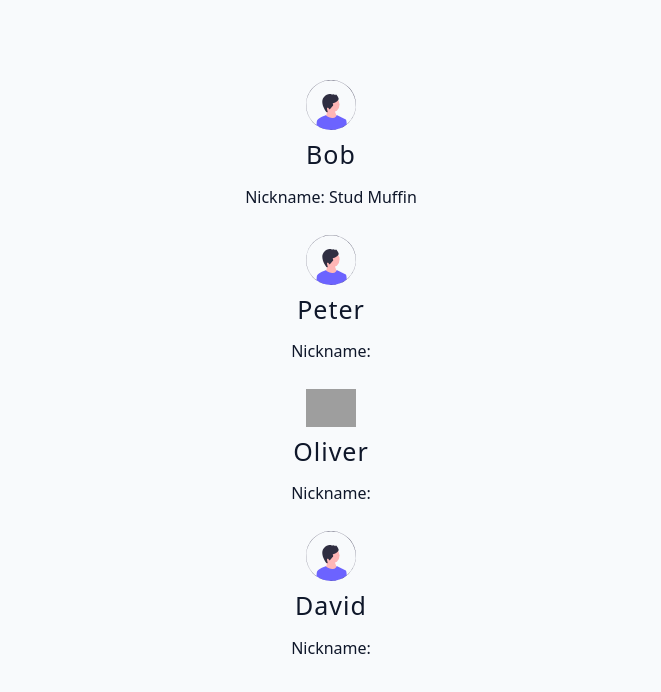
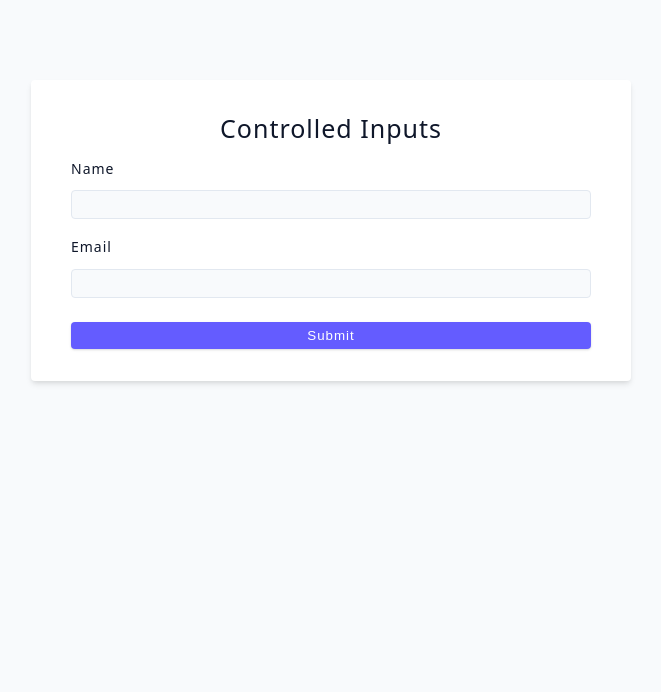
Before and after one commit to vinothsmart/react18, a React (Vite) app: page / in a window 1280 px wide. Shown: the top 692 px of the page, without its empty margins (309-970 px from the left). Built offline with nearby package versions, Linux system fonts and the light colour scheme; grey boxes are pictures that could not be loaded.

Commit message:
controlled comp

```diff
--- a/src/App.jsx
+++ b/src/App.jsx
@@ -1,9 +1,9 @@
-import List from './tutorial/05-leverage-javascript/starter/List';
+import ControlledInputs from './tutorial/06-forms/starter/01-controlled-inputs';
 
 function App() {
   return (
     <div className='container'>
-      <List />
+      <ControlledInputs />
     </div>
   );
 }
--- a/src/tutorial/06-forms/starter/01-controlled-inputs.jsx
+++ b/src/tutorial/06-forms/starter/01-controlled-inputs.jsx
@@ -1,4 +1,56 @@
+import { useState, useCallback } from 'react';
+
 const ControlledInputs = () => {
-  return <h2>Controlled Inputs</h2>;
+  const [formData, setFromData] = useState({
+    name: '',
+    email: '',
+  });
+
+  const handleChange = useCallback((e) => {
+    const name = e.target.id;
+    const value = e.target.value;
+    setFromData((prevData) => ({ ...prevData, [name]: value }));
+  }, []);
+
+  const handleSubmit = useCallback(
+    (e) => {
+      e.preventDefault();
+      console.log(formData.name, formData.email);
+    },
+    [formData]
+  );
+
+  return (
+    <form className='form' onSubmit={handleSubmit}>
+      <h4>controlled inputs</h4>
+      <div className='form-row'>
+        <label htmlFor='name' className='form-label'>
+          name
+        </label>
+        <input
+          type='text'
+          className='form-input'
+          id='name'
+          value={formData.name}
+          onChange={handleChange}
+        />
+      </div>
+      <div className='form-row'>
+        <label htmlFor='email' className='form-label'>
+          Email
+        </label>
+        <input
+          type='email'
+          className='form-input'
+          id='email'
+          value={formData.email}
+          onChange={handleChange}
+        />
+      </div>
+      <button type='submit' className='btn btn-block'>
+        submit
+      </button>
+    </form>
+  );
 };
 export default ControlledInputs;
```
